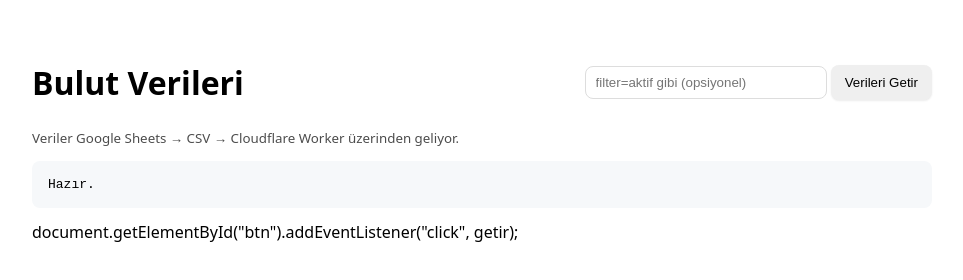
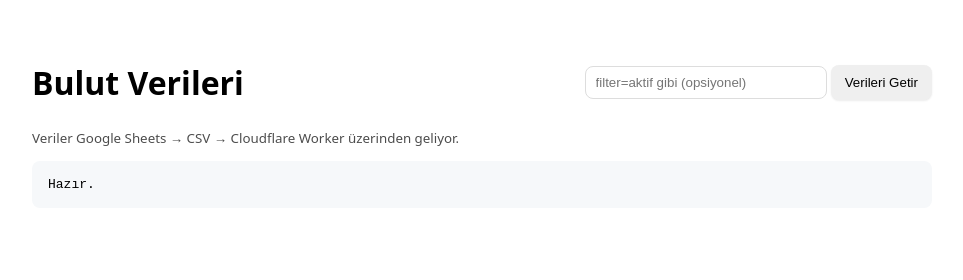
Before and after one commit to k2nguts/bulut-bili-im, a plain HTML site: page index.html in a window 1280 px wide. Shown: the whole page, without its empty margins (158-1121 px from the left). Drawn offline with Linux system fonts and the light colour scheme.

Commit message:
Update index.html

```diff
--- a/index.html
+++ b/index.html
@@ -25,9 +25,9 @@
   <small>Veriler Google Sheets → CSV → Cloudflare Worker üzerinden geliyor.</small>
   <pre id="out">Hazır.</pre>
 
-  <script>
-    const API_URL = "https://bulut-bulut-bulut.kaanaydin2003.workers.dev/";
-    const API_KEY = "1231321231231231321";
+<script>
+  const API_URL = "https://bulut-bulut-bulut.kaanaydin2003.workers.dev/";
+  const API_KEY = "1231321231231231321";
 
   const FORM_ACTION = "https://docs.google.com/forms/u/0/d/e/1FAIpQLScjh3kLIkZkYnzPiPadbrc17QeyWpwJWBFOXktjmVbQeRDScg/formResponse";
   const ENTRY_KAYNAK = "entry.882247960";
@@ -64,14 +64,11 @@
     const data = await res.json();
     out.textContent = JSON.stringify(data, null, 2);
 
-
     logUse(q, data.length);
   }
 
   document.getElementById("btn").addEventListener("click", getir);
 </script>
 
-    document.getElementById("btn").addEventListener("click", getir);
-  </script>
 </body>
 </html>
```
